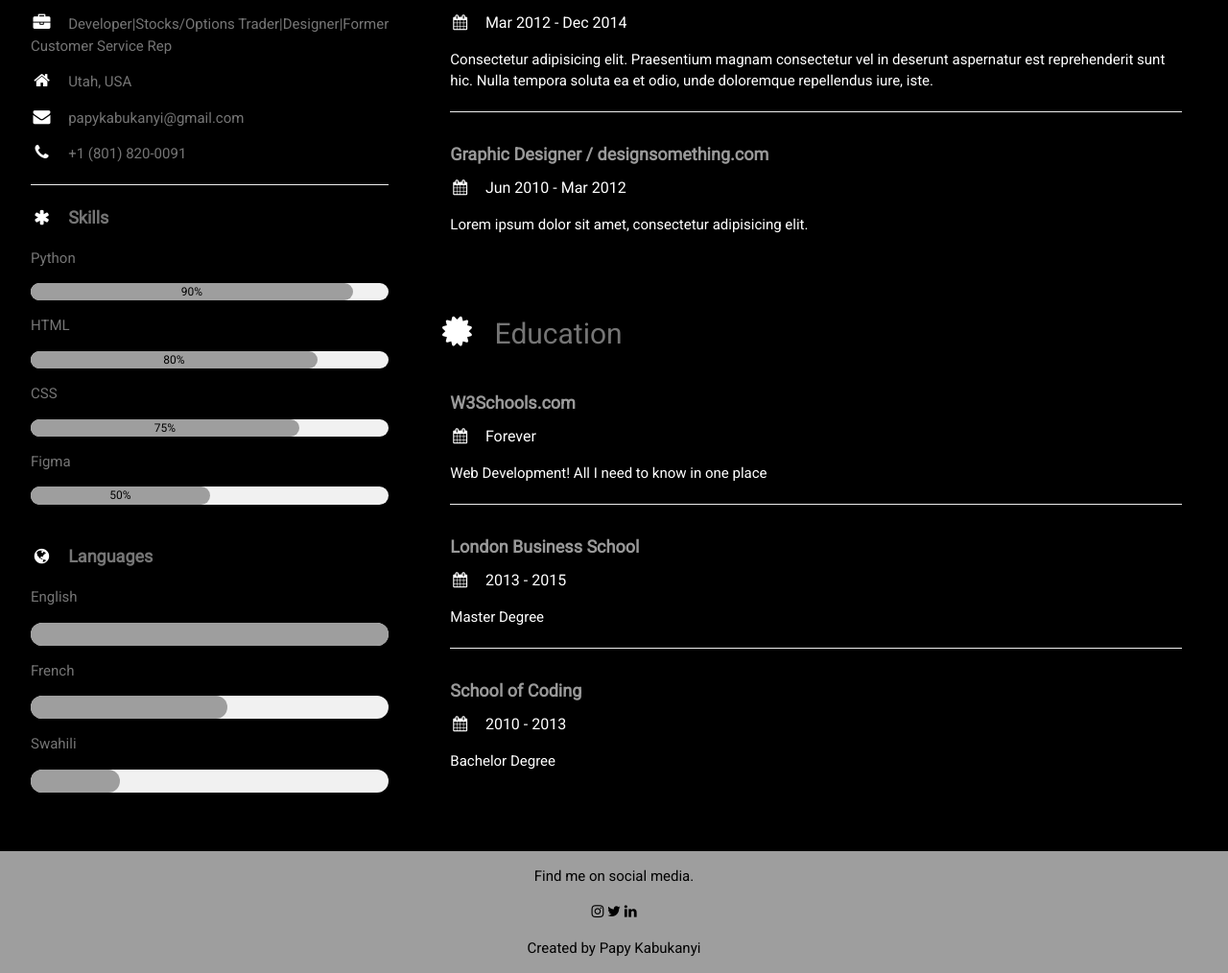
After one commit to papykabukanyi/dep_portf, a Flask app: page /liveresume.html in a window 1280 px wide. The commit adds this page. Shown: the part 321-1335 px from the top of the page at 96% size. Run offline with Flask 2, Linux system fonts and the light colour scheme.

Commit message:
adding liveresume html and others minor chgs

```diff
--- a/main.py
+++ b/main.py
@@ -5,7 +5,13 @@ app = Flask(__name__)
 
 @app.route("/")
 def index():
-    return render_template('index.html')
+    return render_template("index.html")
+
+
+@app.route("/liveresume.html")
+def liveresume():
+    return render_template("liveresume.html")
+
 
 if __name__ == "__main__":
-    app.run(host="0.0.0.0", port=5000)
+    app.run(host="0.0.0.0", port=5000, debug=True)
--- a/templates/index.html
+++ b/templates/index.html
@@ -143,7 +143,7 @@
                 <img src="static/assets/img/about-visual.png" alt="About Us">
               </div>
               <div class="about--options">
-                <a href="#0">
+                <a href="liveresume.html">
                   <h3>Resume</h3>
                 </a>
                 <a href="#0">
@@ -175,7 +175,7 @@
             <div class="hire">
               <h2>Tell me what you want me to do</h2>
               <!-- checkout formspree.io for easy form setup -->
-              <form class="work-request">
+              <form class="work-request" id="contactForm" method="POST">
                 <div class="work-request--options">
                   <span class="options-a">
                     <input id="opt-1" type="checkbox" value="app design">
--- /dev/null
+++ b/templates/liveresume.html
@@ -0,0 +1,144 @@
+<!DOCTYPE html>
+<html>
+<head>
+<title>Live Resume</title>
+<meta charset="UTF-8">
+<meta name="viewport" content="width=device-width, initial-scale=1">
+<link rel="stylesheet" href="https://www.w3schools.com/w3css/4/w3.css">
+<link rel='stylesheet' href='https://fonts.googleapis.com/css?family=Roboto'>
+<link rel="stylesheet" href="https://cdnjs.cloudflare.com/ajax/libs/font-awesome/4.7.0/css/font-awesome.min.css">
+<style>
+html,body,h1,h2,h3,h4,h5,h6 {font-family: "Roboto", sans-serif}
+</style>
+</head>
+<body class="w3-black">
+
+<!-- Page Container -->
+<div class="w3-content w3-margin-top" style="max-width:1400px;">
+
+  <!-- The Grid -->
+  <div class="w3-row-padding">
+
+    <!-- Left Column -->
+    <div class="w3-third">
+
+      <div class="w3-black w3-text-grey w3-card-4">
+        <div class="w3-display-container w3-black">
+          <img src="static/assets/img/liveportfoliopic.png" style="width:100%" alt="Avatar">
+          <div class="w3-display-bottomleft w3-container w3-text-white">
+            <span class="w3-tag w3-black w3-round"><h2>Papy Kabukanyi</h2></span>
+
+          </div>
+        </div>
+        <div class="w3-container">
+          <p><i class="fa fa-briefcase fa-fw w3-margin-right w3-large w3-text-white"></i>Developer|Stocks/Options Trader|Designer|Former Customer Service Rep</p>
+          <p><i class="fa fa-home fa-fw w3-margin-right w3-large w3-text-white"></i>Utah, USA</p>
+          <p><i class="fa fa-envelope fa-fw w3-margin-right w3-large w3-text-white"></i>papykabukanyi@gmail.com</p>
+          <p><i class="fa fa-phone fa-fw w3-margin-right w3-large w3-text-white"></i>+1 (801) 820-0091</p>
+          <hr>
+
+          <p class="w3-large"><b><i class="fa fa-asterisk fa-fw w3-margin-right w3-text-white"></i>Skills</b></p>
+          <p>Python</p>
+          <div class="w3-light-grey w3-round-xlarge w3-small">
+            <div class="w3-container w3-center w3-round-xlarge w3-grey" style="width:90%">90%</div>
+          </div>
+          <p>HTML</p>
+          <div class="w3-light-grey w3-round-xlarge w3-small">
+            <div class="w3-container w3-center w3-round-xlarge w3-grey" style="width:80%">
+              <div class="w3-center w3-text-black">80%</div>
+            </div>
+          </div>
+          <p>CSS</p>
+          <div class="w3-light-grey w3-round-xlarge w3-small">
+            <div class="w3-container w3-center w3-round-xlarge w3-grey" style="width:75%">75%</div>
+          </div>
+          <p>Figma</p>
+          <div class="w3-light-grey w3-round-xlarge w3-small">
+            <div class="w3-container w3-center w3-round-xlarge w3-grey" style="width:50%">50%</div>
+          </div>
+          <br>
+
+          <p class="w3-large w3-text-theme"><b><i class="fa fa-globe fa-fw w3-margin-right w3-text-white"></i>Languages</b></p>
+          <p>English</p>
+          <div class="w3-light-grey w3-round-xlarge">
+            <div class="w3-round-xlarge w3-grey" style="height:24px;width:100%"></div>
+          </div>
+          <p>French</p>
+          <div class="w3-light-grey w3-round-xlarge">
+            <div class="w3-round-xlarge w3-grey" style="height:24px;width:55%"></div>
+          </div>
+          <p>Swahili</p>
+          <div class="w3-light-grey w3-round-xlarge">
+            <div class="w3-round-xlarge w3-grey" style="height:24px;width:25%"></div>
+          </div>
+          <br>
+        </div>
+      </div><br>
+
+    <!-- End Left Column -->
+    </div>
+
+    <!-- Right Column -->
+    <div class="w3-twothird">
+
+      <div class="w3-container w3-card w3-black w3-margin-bottom">
+        <h2 class="w3-text-white w3-padding-16"><i class="fa fa-suitcase fa-fw w3-margin-right w3-xxlarge w3-text-white"></i>Work Experience</h2>
+        <div class="w3-container">
+          <h5 class="w3-opacity"><b>Front End Developer / w3schools.com</b></h5>
+          <h6 class="w3-text-white"><i class="fa fa-calendar fa-fw w3-margin-right"></i>Jan 2015 - <span class="w3-tag w3-white w3-round">Current</span></h6>
+          <p>Lorem ipsum dolor sit amet. Praesentium magnam consectetur vel in deserunt aspernatur est reprehenderit sunt hic. Nulla tempora soluta ea et odio, unde doloremque repellendus iure, iste.</p>
+          <hr>
+        </div>
+        <div class="w3-container">
+          <h5 class="w3-opacity"><b>Web Developer / something.com</b></h5>
+          <h6 class="w3-text-white"><i class="fa fa-calendar fa-fw w3-margin-right"></i>Mar 2012 - Dec 2014</h6>
+          <p>Consectetur adipisicing elit. Praesentium magnam consectetur vel in deserunt aspernatur est reprehenderit sunt hic. Nulla tempora soluta ea et odio, unde doloremque repellendus iure, iste.</p>
+          <hr>
+        </div>
+        <div class="w3-container">
+          <h5 class="w3-opacity"><b>Graphic Designer / designsomething.com</b></h5>
+          <h6 class="w3-text-white"><i class="fa fa-calendar fa-fw w3-margin-right"></i>Jun 2010 - Mar 2012</h6>
+          <p>Lorem ipsum dolor sit amet, consectetur adipisicing elit. </p><br>
+        </div>
+      </div>
+
+      <div class="w3-container w3-card w3-black">
+        <h2 class="w3-text-grey w3-padding-16"><i class="fa fa-certificate fa-fw w3-margin-right w3-xxlarge w3-text-white"></i>Education</h2>
+        <div class="w3-container">
+          <h5 class="w3-opacity"><b>W3Schools.com</b></h5>
+          <h6 class="w3-text-white"><i class="fa fa-calendar fa-fw w3-margin-right"></i>Forever</h6>
+          <p>Web Development! All I need to know in one place</p>
+          <hr>
+        </div>
+        <div class="w3-container">
+          <h5 class="w3-opacity"><b>London Business School</b></h5>
+          <h6 class="w3-text-white"><i class="fa fa-calendar fa-fw w3-margin-right"></i>2013 - 2015</h6>
+          <p>Master Degree</p>
+          <hr>
+        </div>
+        <div class="w3-container">
+          <h5 class="w3-opacity"><b>School of Coding</b></h5>
+          <h6 class="w3-text-white"><i class="fa fa-calendar fa-fw w3-margin-right"></i>2010 - 2013</h6>
+          <p>Bachelor Degree</p><br>
+        </div>
+      </div>
+
+    <!-- End Right Column -->
+    </div>
+
+  <!-- End Grid -->
+  </div>
+
+  <!-- End Page Container -->
+</div>
+
+<footer class="w3-container w3-grey w3-center w3-margin-top">
+  <p>Find me on social media.</p>
+  <i class="fa fa-instagram w3-hover-opacity"></i>
+  <i class="fa fa-twitter w3-hover-opacity"></i>
+  <i class="fa fa-linkedin w3-hover-opacity"></i>
+  <p>Created by Papy Kabukanyi</p>
+</footer>
+
+</body>
+</html>
```
Also changed, not shown: 1 other file.
